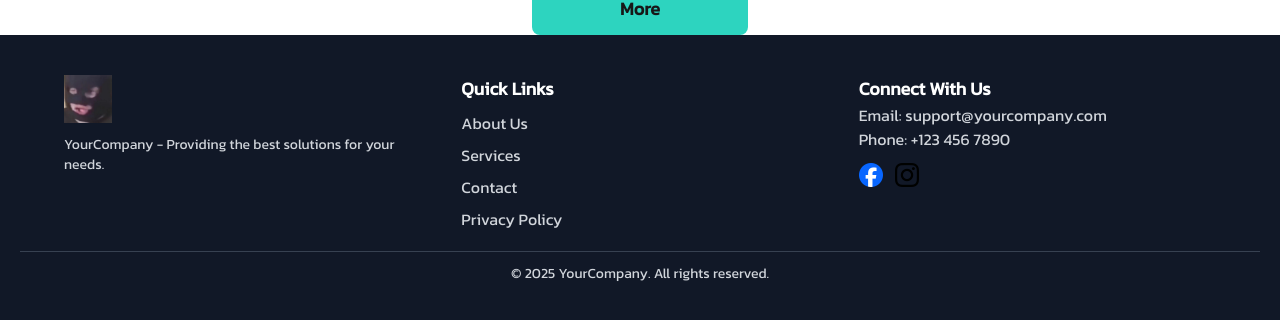
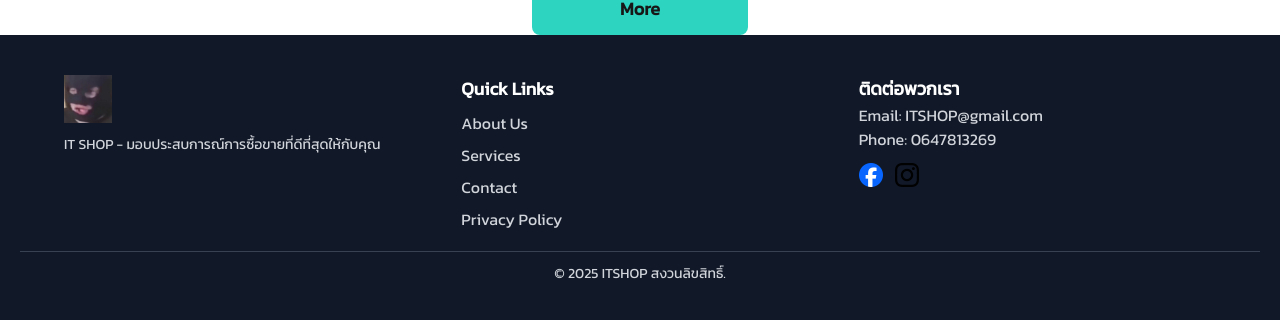
Before and after one commit to omega1234az/itshop, a Next.js app: page / in a window 1280 px wide. Shown: the part 614-934 px from the top of the page. Built offline with nearby package versions, Linux system fonts and the light colour scheme; no server answers; the database is empty.

Commit message:
เปลี่ยนเป็นภาษาไทย

```diff
--- a/app/components/Footer.tsx
+++ b/app/components/Footer.tsx
@@ -6,7 +6,7 @@ export default function Footer() {
     {/* Logo & Description */}
     <div>
       <img src="../logo.jpg" alt="Logo" className="h-12 mb-3" />
-      <p className="text-sm">YourCompany - Providing the best solutions for your needs.</p>
+      <p className="text-sm">IT SHOP - มอบประสบการณ์การซื้อขายที่ดีที่สุดให้กับคุณ</p>
     </div>
 
     {/* Navigation Links */}
@@ -20,9 +20,9 @@ export default function Footer() {
 
     {/* Contact & Social Media */}
     <div>
-      <h2 className="text-lg font-semibold text-white">Connect With Us</h2>
-      <p>Email: support@yourcompany.com</p>
-      <p>Phone: +123 456 7890</p>
+      <h2 className="text-lg font-semibold text-white">ติดต่อพวกเรา</h2>
+      <p>Email: ITSHOP@gmail.com</p>
+      <p>Phone: 0647813269</p>
       <div className="flex space-x-3 mt-3">
         <a href="#"><img src="../facebook.jpg" alt="Facebook" className="h-6" /></a>
         <a href="#"><img src="../ig.jpg" alt="Instagram" className="h-6" /></a>
@@ -33,7 +33,7 @@ export default function Footer() {
 
   {/* Copyright */}
   <div className="text-center text-sm border-t border-gray-700 mt-5 pt-3">
-    © 2025 YourCompany. All rights reserved.
+    © 2025 ITSHOP สงวนลิขสิทธิ์.
   </div>
 </footer>
 
```
